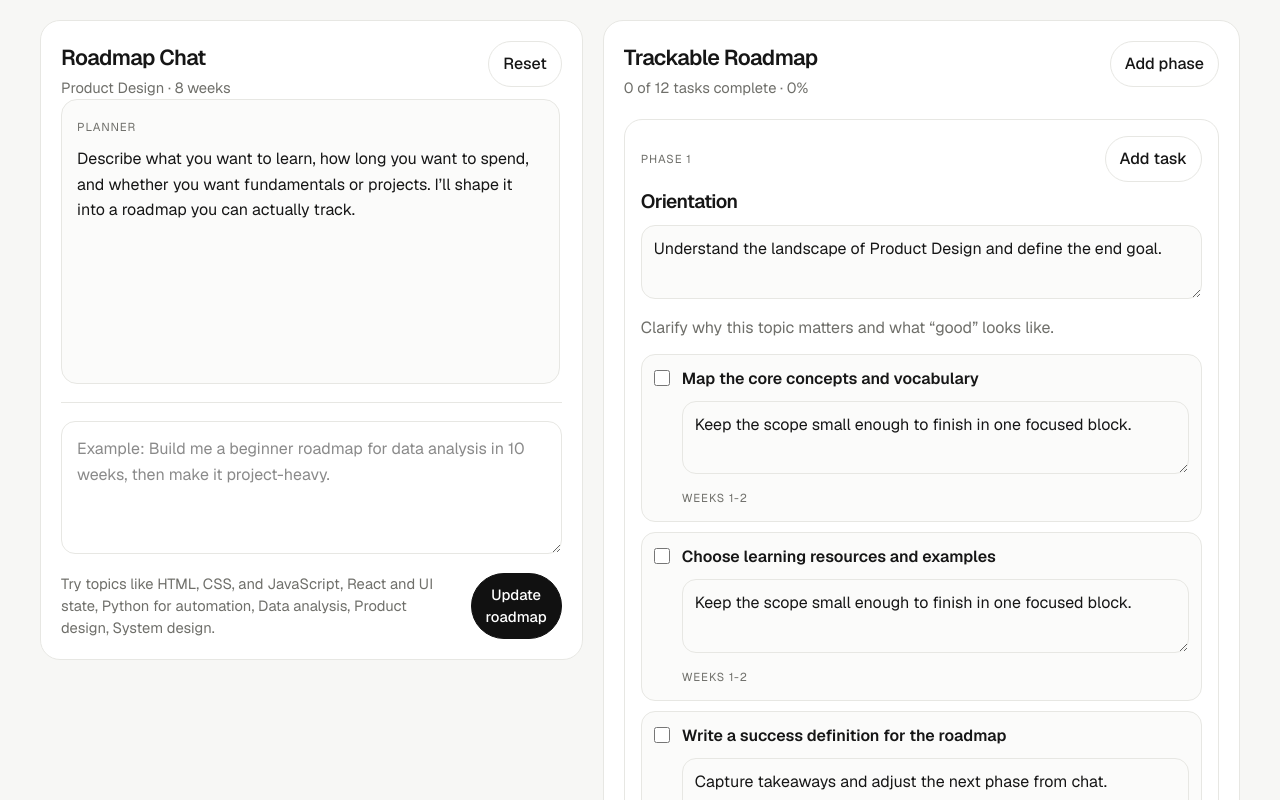
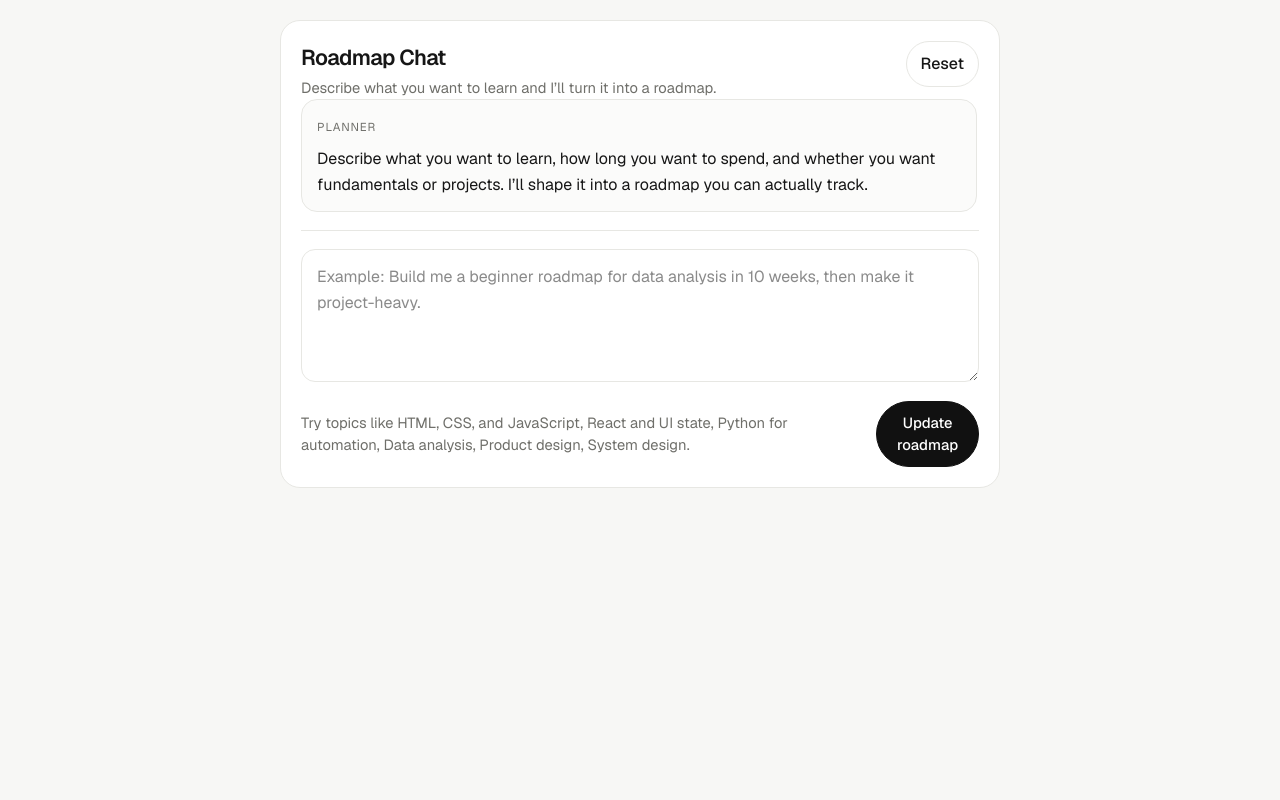
Before and after one commit to yaya-mamoudou/GPTTask, a Next.js app: page / in a window 1280 px wide. Shown: the top 800 px of the page. Built offline with nearby package versions, Linux system fonts and the light colour scheme.

Commit message:
Hide roadmap panel until a plan is created

```diff
--- a/src/app/globals.css
+++ b/src/app/globals.css
@@ -90,6 +90,11 @@ button {
   align-items: start;
 }
 
+.workspace-grid-single {
+  grid-template-columns: minmax(0, 720px);
+  justify-content: center;
+}
+
 .panel {
   border-radius: 20px;
   padding: 20px;
@@ -106,6 +111,12 @@ button {
   max-height: calc(100vh - 40px);
   display: flex;
   flex-direction: column;
+}
+
+.workspace-grid-single .chat-panel {
+  position: static;
+  max-height: none;
+  min-height: auto;
 }
 
 .panel-header {
--- a/src/app/page.tsx
+++ b/src/app/page.tsx
@@ -348,7 +348,7 @@ function createAssistantReply(config: PlanConfig, previous: PlanConfig | null) {
 
 function buildInitialState(): PlannerState {
   const config: PlanConfig = {
-    topic: "Product Design",
+    topic: "",
     level: "beginner",
     weeks: 8,
     phases: 4,
@@ -359,7 +359,7 @@ function buildInitialState(): PlannerState {
 
   return {
     config,
-    phases: generatePlan(config),
+    phases: [],
     messages: [
       {
         id: createId("message"),
@@ -383,6 +383,7 @@ export default function Home() {
   const [planner, setPlanner] = useState<PlannerState>(buildInitialState);
   const [draft, setDraft] = useState("");
   const metrics = formatPercent(planner.phases);
+  const hasRoadmap = planner.phases.length > 0;
 
   function submitPrompt(rawInput: string) {
     const input = rawInput.trim();
@@ -521,13 +522,15 @@ export default function Home() {
 
   return (
     <main className="roadmap-shell">
-      <section className="workspace-grid">
+      <section className={`workspace-grid ${hasRoadmap ? "" : "workspace-grid-single"}`}>
         <aside className="panel chat-panel">
           <div className="panel-header">
             <div>
               <h2>Roadmap Chat</h2>
               <p className="panel-meta">
-                {planner.config.topic} · {planner.config.weeks} weeks
+                {hasRoadmap
+                  ? `${planner.config.topic} · ${planner.config.weeks} weeks`
+                  : "Describe what you want to learn and I’ll turn it into a roadmap."}
               </p>
             </div>
             <button className="ghost-button" onClick={resetPlanner} type="button">
@@ -578,6 +581,7 @@ export default function Home() {
           </form>
         </aside>
 
+        {hasRoadmap ? (
           <section className="panel roadmap-panel">
             <div className="panel-header">
               <div>
@@ -664,6 +668,7 @@ export default function Home() {
               ))}
             </div>
           </section>
+        ) : null}
       </section>
     </main>
   );
```
Lines whose indentation alone changed are shown as unchanged.
